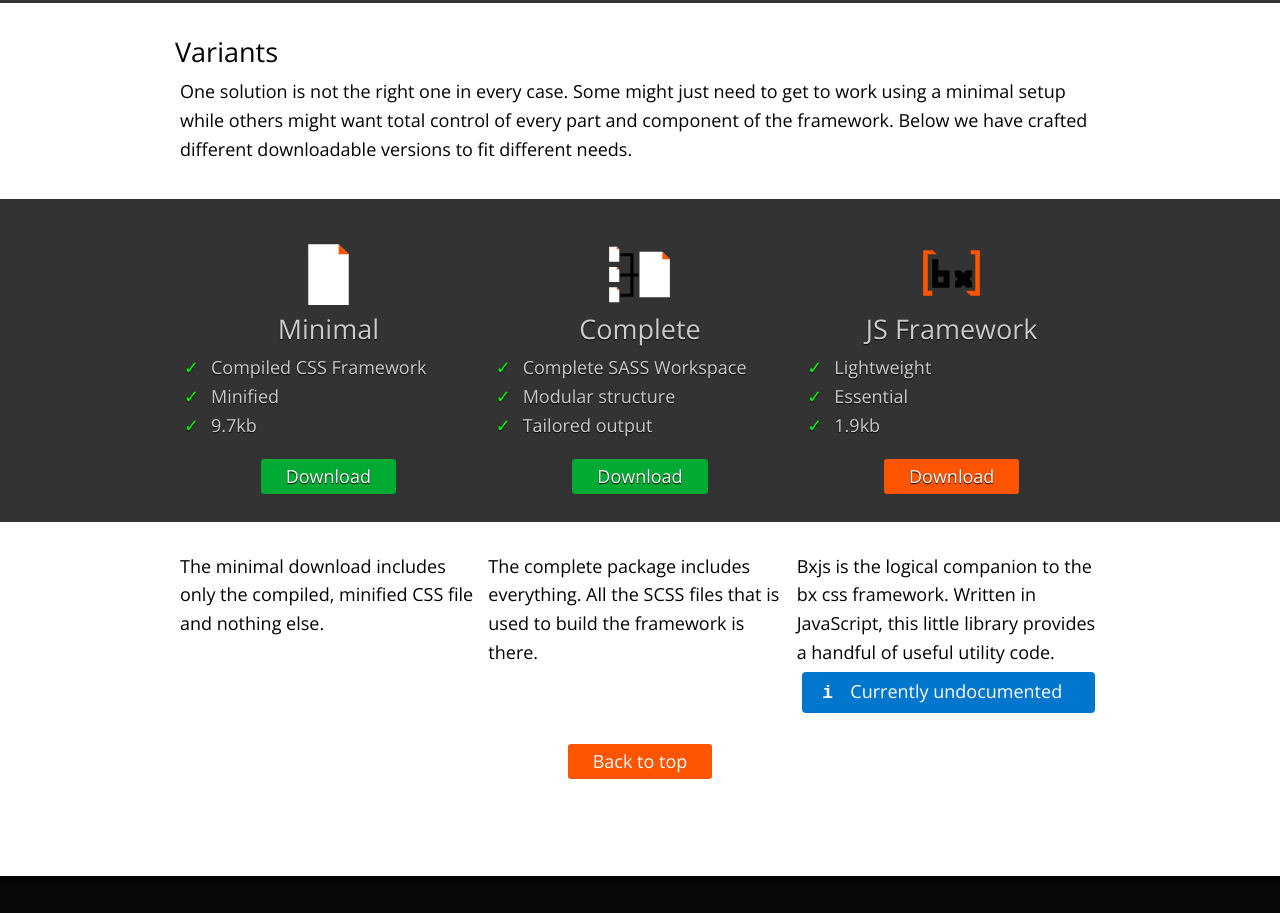
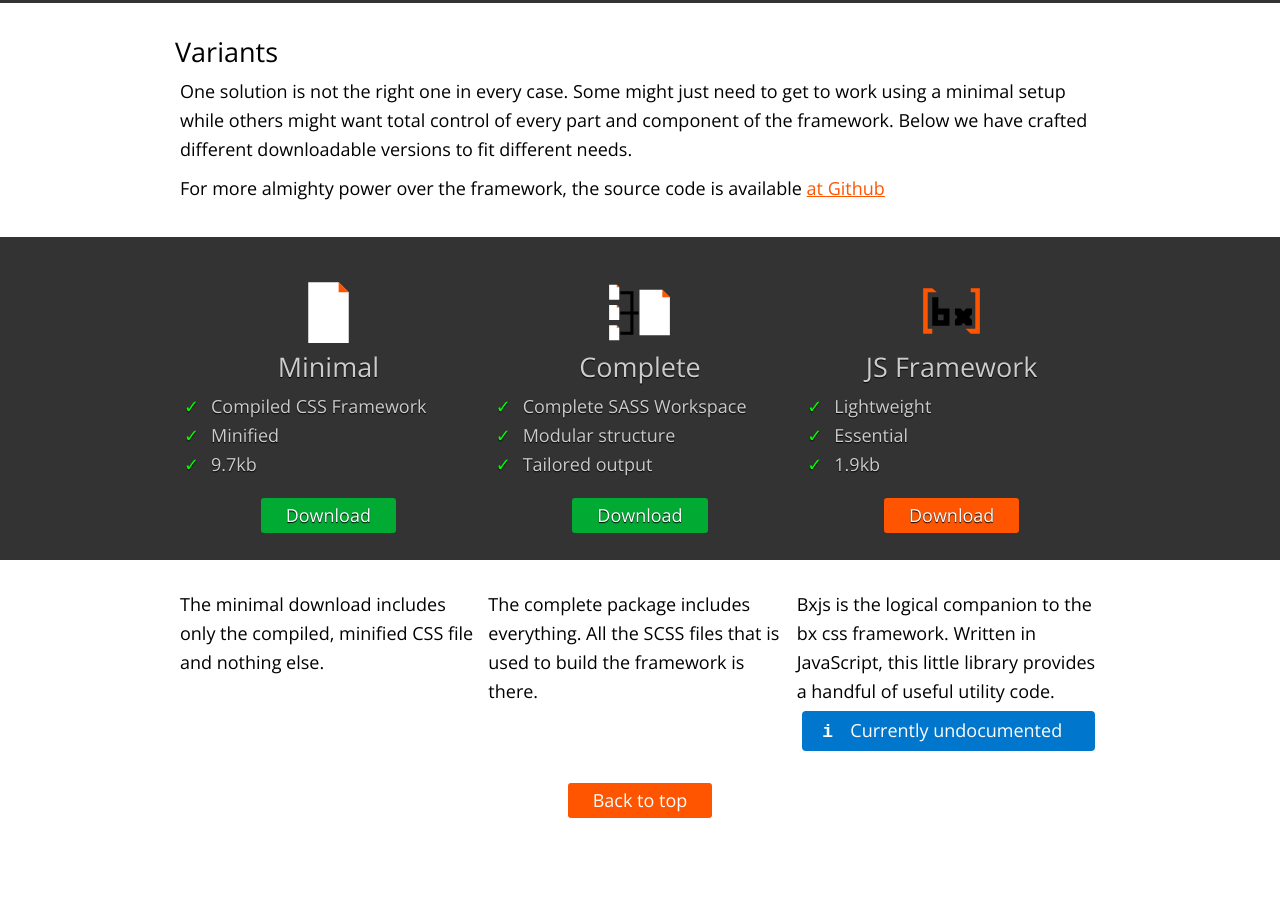
Before and after one commit to Bixbot/bx, a plain HTML site: page index.html in a window 1280 px wide. Shown: the part 790-1703 px from the top of the page. Drawn offline with nearby package versions, Linux system fonts and the light colour scheme.

Commit message:
Added link to source code

```diff
--- a/index.html
+++ b/index.html
@@ -96,6 +96,10 @@
                     framework. Below we have crafted different downloadable
                     versions to fit different needs.
                 </p>
+                <p>
+					For more almighty power over the framework, the source code
+					is available <a href="https://github.com/bixbot/bx">at Github</a>
+				</p>
             </div>
         </div>
         <div class="highlights">
```
